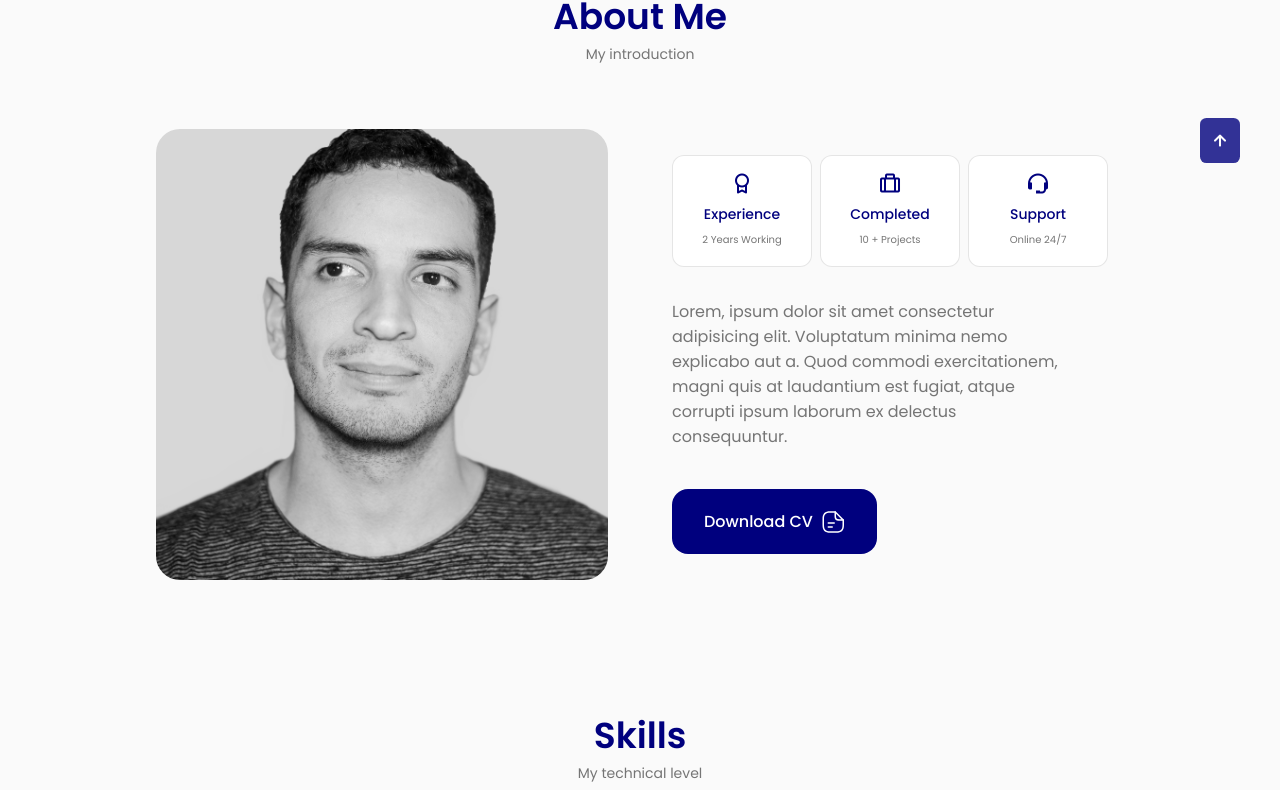
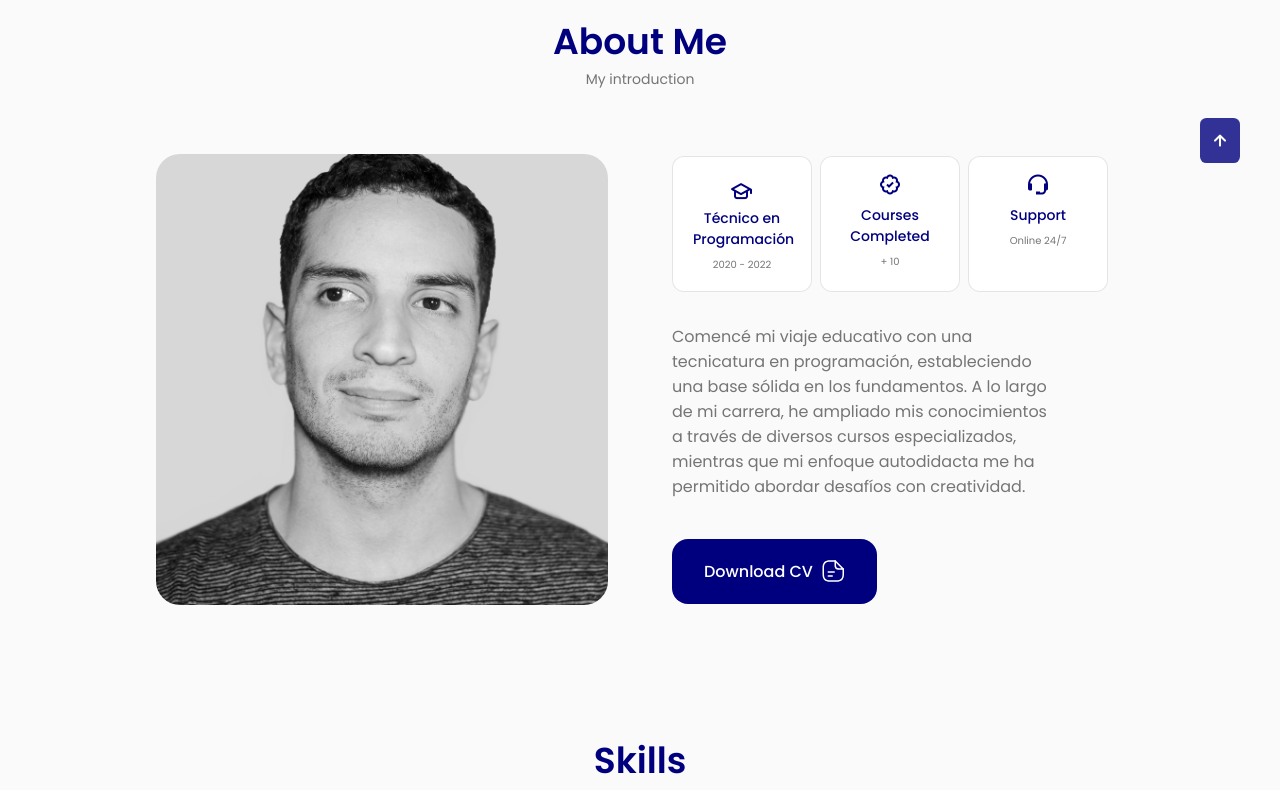
Before and after one commit to SosaMati/portfolio2.0, a React (Vite) app: page / in a window 1280 px wide. Shown: the part 797-1587 px from the top of the page. Built offline with nearby package versions, Linux system fonts and the light colour scheme.

Commit message:
varios cambios

```diff
--- a/src/components/about/About.jsx
+++ b/src/components/about/About.jsx
@@ -15,7 +15,7 @@ const About = () => {
         <div className="about__data">
           <Info />
 
-          <p className="about__description">Lorem, ipsum dolor sit amet consectetur adipisicing elit. Voluptatum minima nemo explicabo aut a. Quod commodi exercitationem, magni quis at laudantium est fugiat, atque corrupti ipsum laborum ex delectus consequuntur.</p>
+          <p className="about__description">Comencé mi viaje educativo con una tecnicatura en programación, estableciendo una base sólida en los fundamentos. A lo largo de mi carrera, he ampliado mis conocimientos a través de diversos cursos especializados, mientras que mi enfoque autodidacta me ha permitido abordar desafíos con creatividad.</p>
 
           <a href="https://www.canva.com/design/DAEo4LWsASs/7aF5F49495bUy1PgDnFNQw/view?" target='_blank' rel='noopener noreferrer' className="button button--flex">Download CV
           <svg
--- a/src/components/about/Info.jsx
+++ b/src/components/about/Info.jsx
@@ -4,15 +4,15 @@ const Info = () => {
     <div className="about__info grid">
 
       <div className="about__box">
-        <i className='bx bx-award about__icon'></i>
-        <h3 className="about__title">Experience</h3>
-        <span className="about__subtitle">2 Years Working</span>
+      <i className="uil uil-graduation-cap about__icon"></i>
+        <h3 className="about__title">Técnico en Programación</h3>
+        <span className="about__subtitle">2020 - 2022</span>
       </div>
 
       <div className="about__box">
-        <i className='bx bx-briefcase-alt about__icon' ></i>
-        <h3 className="about__title">Completed</h3>
-        <span className="about__subtitle">10 + Projects</span>
+      <i className='bx bx-badge-check about__icon'></i>
+        <h3 className="about__title">Courses Completed</h3>
+        <span className="about__subtitle"> + 10</span>
       </div>
 
       <div className="about__box">
--- a/src/components/home/Data.jsx
+++ b/src/components/home/Data.jsx
@@ -55,7 +55,7 @@ const Data = () => {
         </svg>
       </h1>
       <h3 className="home__subtitle">Fullstack developer</h3>
-      <p className="home__description">Soy un programador fullstack en constante crecimiento a través nuevas tecnologías para mejorar mis habilidades.</p>
+      <p className="home__description">¡Hola! Soy un Desarrolador Web en constante crecimiento a través nuevas tecnologías. Te invito a que me conozcas un poco más a lo largo de mi portfolio.</p>
 
       <a href="#contact" className="button button--flex">
         Say Hello
```
